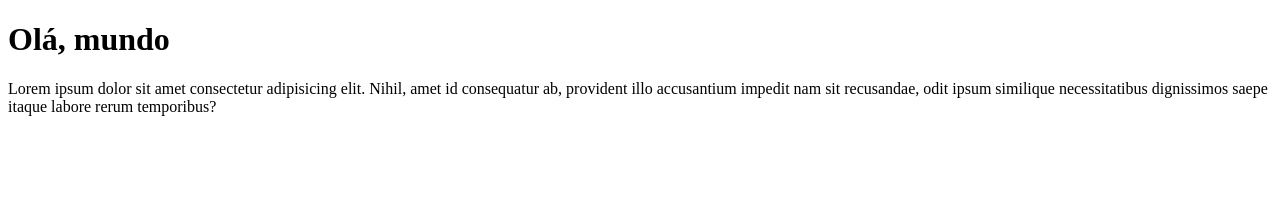
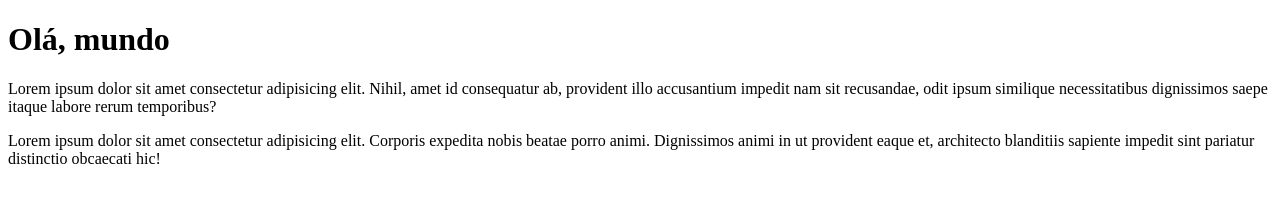
Before and after one commit to PabloStefanes/Hello-World, a plain HTML site: page site-exemplo/index.html in a window 1280 px wide. Drawn offline with Linux system fonts and the light colour scheme.

Commit message:
Adicionei um parágrafo

```diff
--- a/site-exemplo/index.html
+++ b/site-exemplo/index.html
@@ -12,6 +12,10 @@
     <p>Lorem ipsum dolor sit amet consectetur adipisicing elit. Nihil, amet id consequatur ab, provident illo
         accusantium impedit nam sit recusandae, odit ipsum similique necessitatibus dignissimos saepe itaque labore
         rerum temporibus?</p>
+    <p>
+        Lorem ipsum dolor sit amet consectetur adipisicing elit. Corporis expedita nobis beatae porro animi. Dignissimos
+        animi in ut provident eaque et, architecto blanditiis sapiente impedit sint pariatur distinctio obcaecati hic!
+    </p>
 </body>
 
 </html>
```
